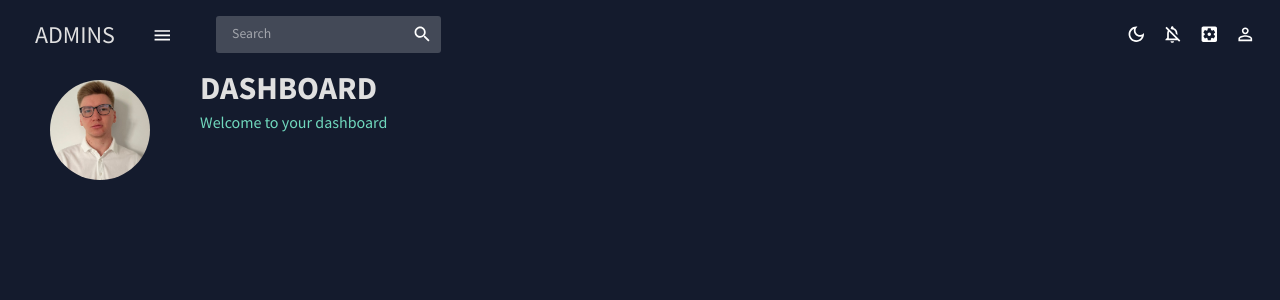
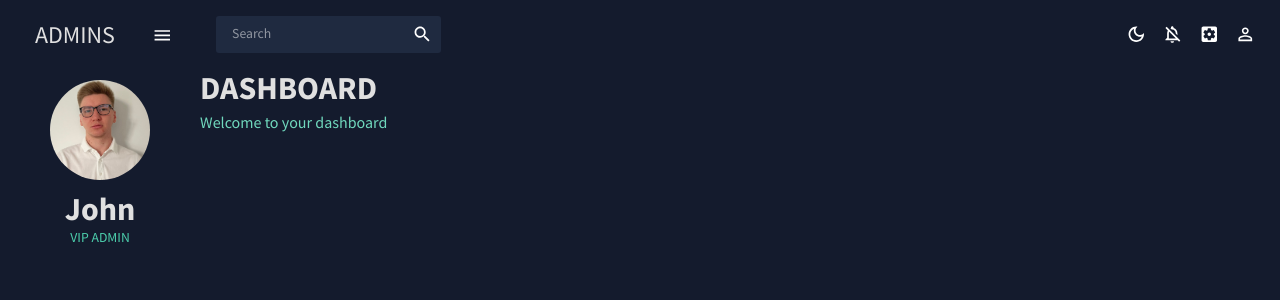
Before and after one commit to BosnaM00/admin-dashboard, a React (Create React App) app: page / in a window 1280 px wide. Shown: the top 300 px of the page. Built offline with nearby package versions, Linux system fonts and the light colour scheme.

Commit message:
Add admin text and edit color

```diff
--- a/src/scenes/global/SIdebar.jsx
+++ b/src/scenes/global/SIdebar.jsx
@@ -21,8 +21,8 @@ import { MapOutlined } from "@mui/icons-material/MapOutlined";
 const Sidebar = () => {
          const theme = useTheme();
          const colors = tokens(theme.palette.mode);
-        const [isCollapsed, setIsCollapsed] = useState(false);
-        const [selected, setSelected] = useState("Dashboard");
+         const [isCollapsed, setIsCollapsed] = useState(false);
+         const [selected, setSelected] = useState("Dashboard");
     return (
         <Box
           sx={{
@@ -43,7 +43,7 @@ const Sidebar = () => {
             },
           }}
         >
-            { <ProSidebarProvider collapsed={isCollapsed}>
+             <ProSidebarProvider collapsed={isCollapsed}>
                 <Menu iconShape="square">
                     <MenuItem
                         onClick={() => setIsCollapsed(!isCollapsed)}
@@ -56,7 +56,7 @@ const Sidebar = () => {
                         {!isCollapsed && (
                             <Box
                                 display="flex"
-                                justifycontent="space-between"
+                                justifyContent="space-between"
                                 alignItems="center"
                                 ml="15px"
                             >
@@ -82,10 +82,26 @@ const Sidebar = () => {
                             style={{ cursor: "pointer", borderRadius: "50%"}}
                           />
                         </Box>
+                        <Box textAlign="center">
+                          <Typography
+                            variant="h2"
+                            color={colors.grey[100]}
+                            fontWeight="bold"
+                            sx = {{ m: "10px 0 0 0" }}
+                          >
+                            John
+                          </Typography>
+                          <Typography
+                            variant="5h"
+                            color={colors.greenAccent[500]}
+                          >
+                            VIP ADMIN
+                          </Typography>
+                        </Box>
                       </Box>
                     )}
                 </Menu>
-            </ProSidebarProvider> }
+            </ProSidebarProvider>
          </Box>
      );
 };
--- a/src/therme.js
+++ b/src/therme.js
@@ -21,7 +21,7 @@ export const tokens = (mode) => ({
             100: "#d0d1d5",
             200: "#a1a4ab",
             300: "#727681",
-            400: "#434957",
+            400: "#1F2A40",
             500: "#141b2d",
             600: "#101624",
             700: "#0c101b",
```
